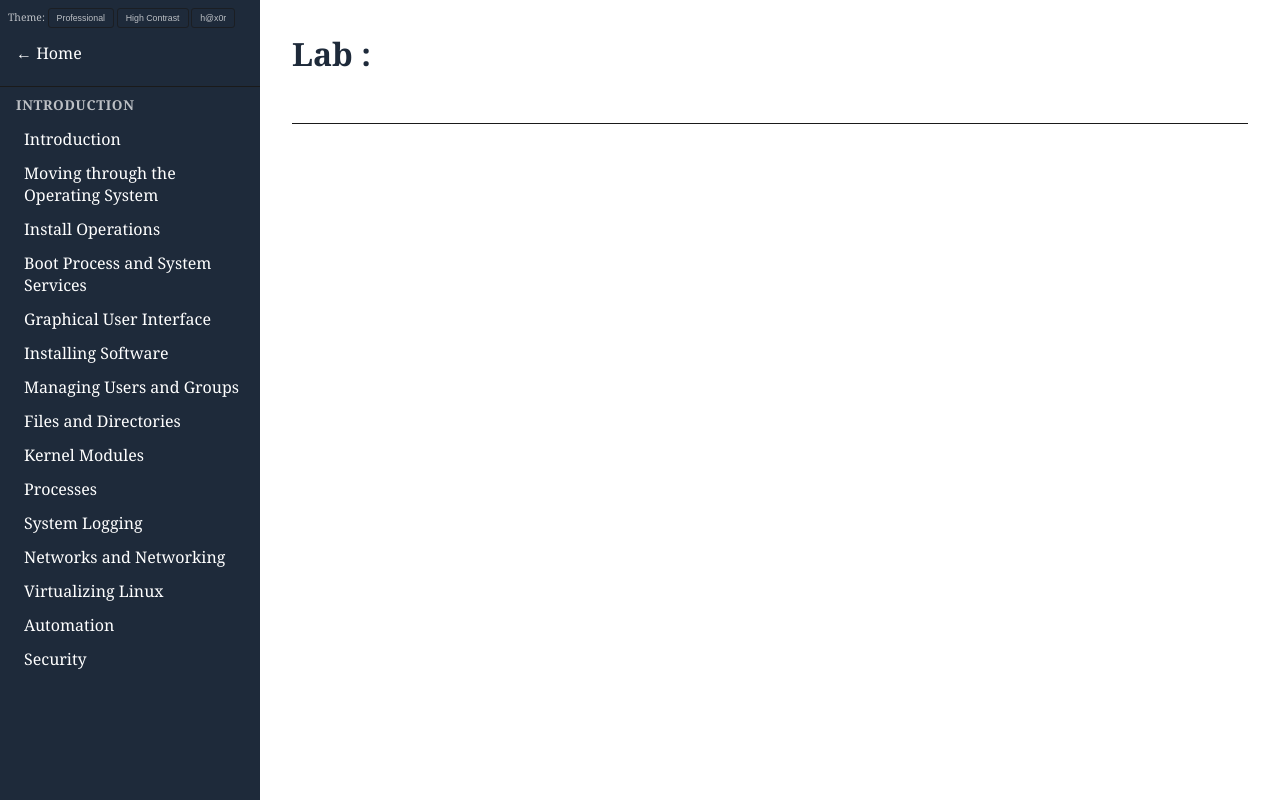
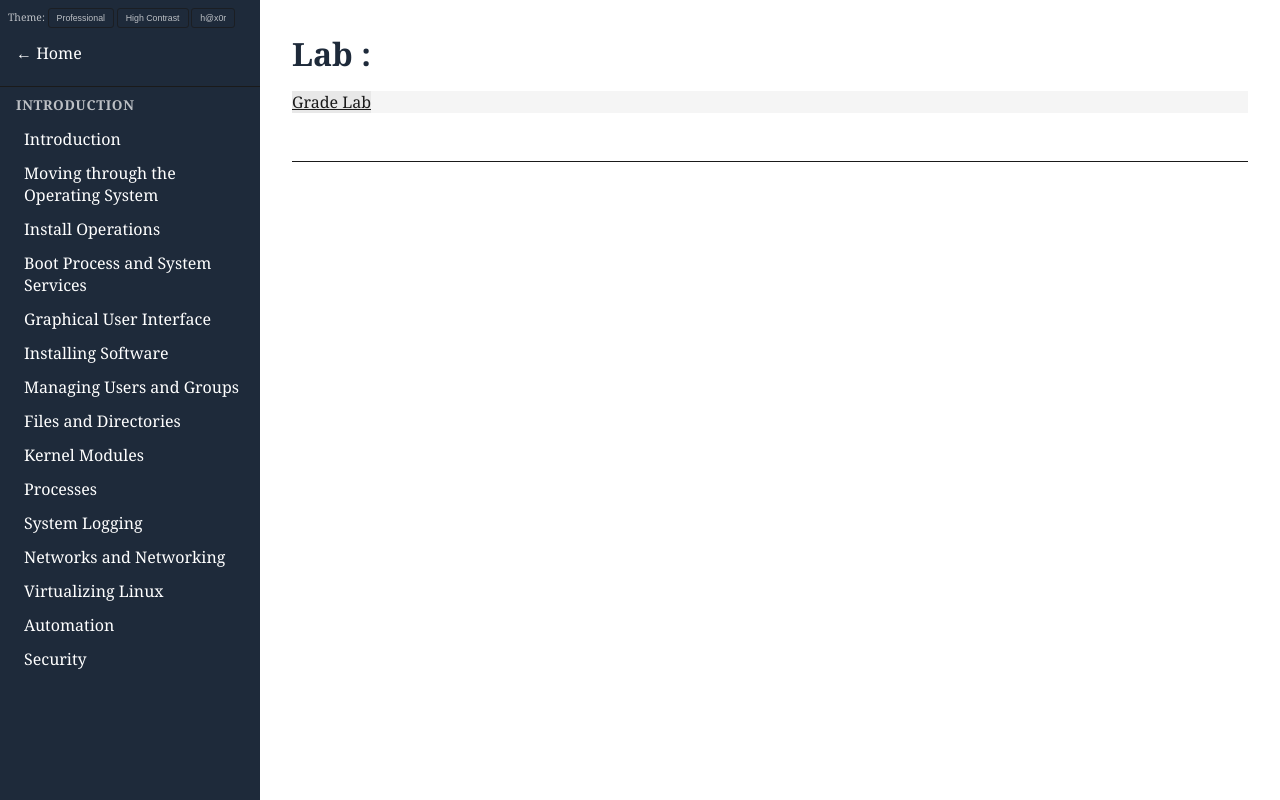
Before and after one commit to CDalpe/CIS126DLProd, a Flask app: template flask-app/templates/lab.html in a window 1280 px wide. Run offline with Flask 3, Linux system fonts and the light colour scheme; the template is opened without the code that fills it, so the values that code supplies are empty.

Commit message:
Grading harness

```diff
--- a/flask-app/app.py
+++ b/flask-app/app.py
@@ -84,7 +84,7 @@
 
     file_path = os.path.join(base_dir, 'content', 'labs', current_lab['lab_file'])
     with open(file_path, 'r') as f:
-        content = markdown.markdown(f.read(), extensions=['tables', 'fenced_code'])
+        content = markdown.markdown(f.read(), extensions=['tables', 'fenced_code', 'codehilite'])
 
     all_chapters = []
     for section in course_data['sections']:
@@ -112,5 +112,13 @@
         next_url=next_url,
         next_label=next_label)
 
+@app.route('/grade/<int:lab_number>')
+def grade_lab_route(lab_number):
+    from grading.grade_lab import grade_lab
+    result = grade_lab(lab_number)
+    if result is None:
+        return "Grading Failed", 500
+    return render_template('results.html', result=result, lab_number=lab_number)
+
 if __name__ == "__main__":
     app.run(host='0.0.0.0', debug=True)
--- a/flask-app/static/main.css
+++ b/flask-app/static/main.css
@@ -270,3 +270,18 @@
     margin-right: auto;
     max-width: 90%;
 }
+
+.grade-button {
+    margin-left: auto;
+    margin-right: auto;
+    border-color: (var(--border-color));
+    font-family: var(--font-code);
+    background-color: var(--code-bg);
+    color: var(--code-color);
+}
+
+.grade-section {
+    background-color: var(--bg-color);
+    color: var(--text-color);
+    font-family: var(--font-body);
+}
--- a/flask-app/templates/lab.html
+++ b/flask-app/templates/lab.html
@@ -7,6 +7,13 @@
 {% block content %}
 <h1>Lab {{ current_lab.chapter_number }}: {{ current_lab.lab_title }}</h1>
 <div>{{ content | safe }}</div>
+<div class="grade-section">
+    <a href="{{ url_for('grade_lab_route', lab_number=current_lab.chapter_number) }}"
+       class="grade-button"
+       aria-label="Grade Lab {{ current_lab.chapter_number }}">
+        Grade Lab
+    </a>
+</div>
 <nav aria-label="Chapter Navigation">
     <div>
     {% if prev_url %}
```
Also changed, not shown: flask-app/templates/results.html (added).
